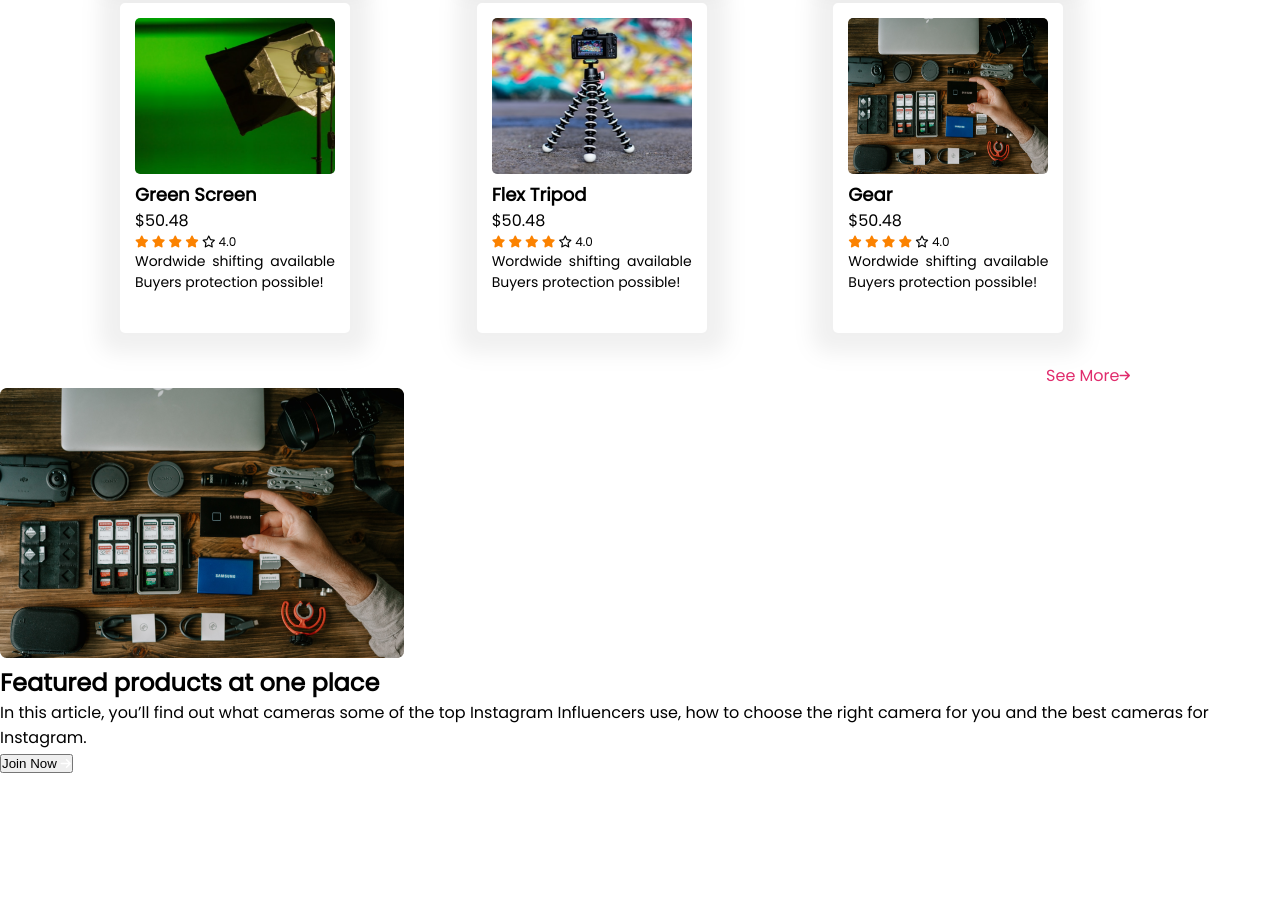
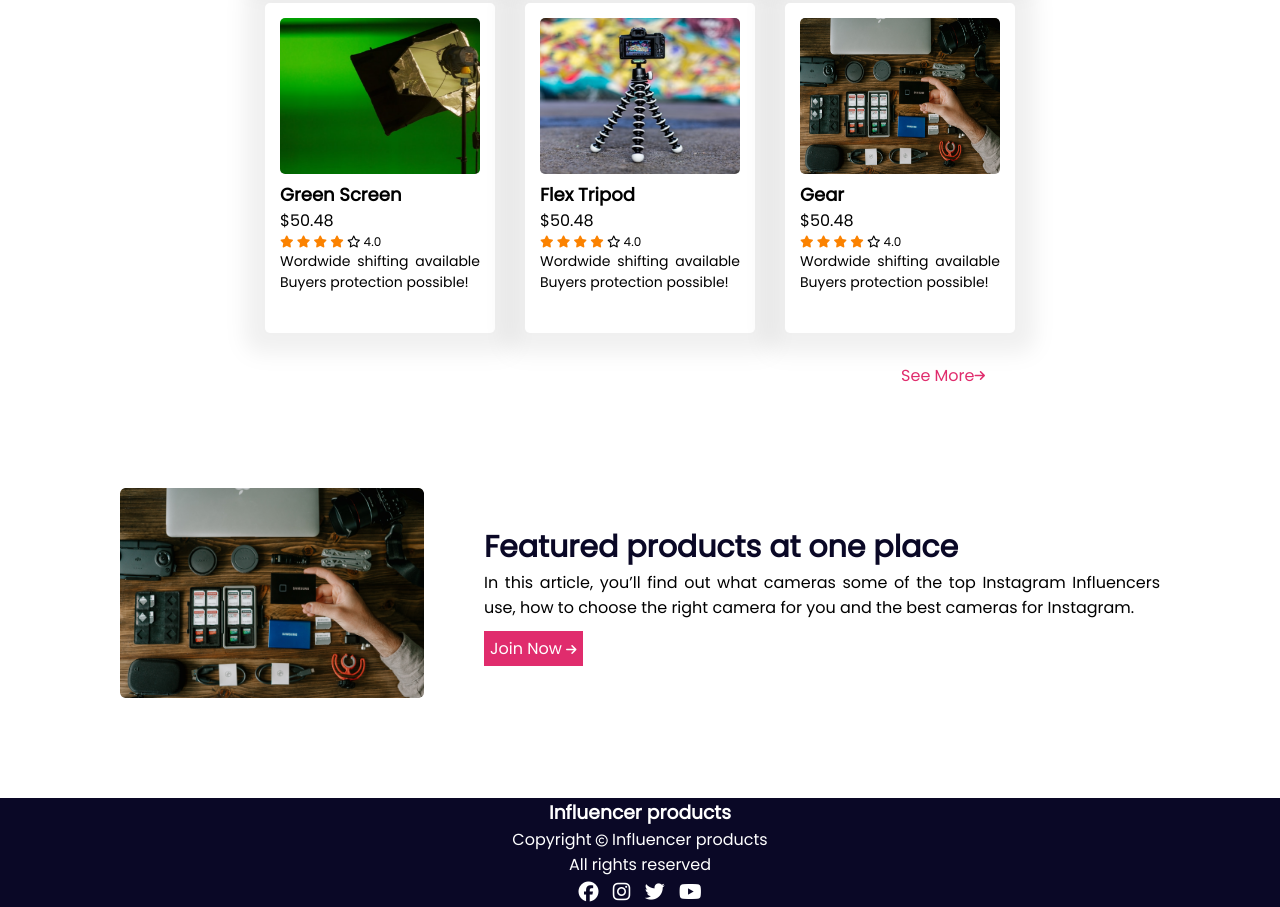
Before and after one commit to MoniruzzamanBappy/Assignment2, a plain HTML site: page index.html in a window 1280 px wide. Shown: the part 1902-2809 px from the top of the page. Before the commit the page ends 2677 px from the top, so only its background shows below. Drawn offline with Linux system fonts and the light colour scheme.

Commit message:
first commit

```diff
--- a/index.html
+++ b/index.html
@@ -349,12 +349,30 @@
                     <h2>Featured products at one place</h2>
                     <p>In this article, you’ll find out what cameras some of the top Instagram Influencers use, how to
                         choose the right camera for you and the best cameras for Instagram.</p>
-                    <button>Join Now <i style="color: #ffffff;" class="fas fa-arrow-right"></i></button>
+                    <a href="">Join Now <i style="color: #ffffff;" class="fas fa-arrow-right"></i></a>
                 </div>
             </div>
         </section>
     </main>
 
+    <footer class="footer-section">
+
+        <div class="icon-container">
+            <h3>Influencer products</h3>
+            <div class="footer-text">
+                <p>Copyright <i class="far fa-copyright"></i> Influencer products</p>
+                <p>All rights reserved</p>
+            </div>
+            <div class="icon">
+                <i class="fab fa-facebook"></i>
+                <i class="fab fa-instagram"></i>
+                <i class="fab fa-twitter"></i>
+                <i class="fab fa-youtube"></i>
+            </div>
+        </div>
+
+    </footer>
+
 </body>
 
 </html>
--- a/style.css
+++ b/style.css
@@ -109,6 +109,11 @@ main {
     border-radius: 50%;
 }
 
+.start-img:hover {
+    transform: scale(1.2);
+    transition: transform 2s ease-in-out;
+}
+
 /* website logo design */
 .website {
 
@@ -140,7 +145,8 @@ hr {
 
 /* Collection design */
 .popular {
-
+    display: flex;
+    justify-content: center;
     margin-left: 120px;
     margin-right: 120px;
 }
@@ -211,3 +217,63 @@ hr {
     margin-right: 30px;
     color: #E02C6D;
 }
+
+/* bonus part */
+
+.special-part {
+    display: flex;
+    margin-left: 120px;
+    margin-right: 120px;
+    margin-top: 100px;
+    justify-content: space-between;
+    align-items: center;
+}
+
+.special-part img {
+    width: 304px;
+    height: 210px;
+    border-radius: 5px;
+    margin-right: 60px;
+}
+
+.bonus-details h2 {
+    color: #0A0826;
+    font-weight: bold;
+    font-size: 30px;
+}
+
+.bonus-details p {
+    font-size: 16px;
+    text-align: justify;
+    margin-bottom: 16px;
+}
+
+.bonus-details a {
+    text-decoration: none;
+    background-color: #E02C6D;
+    color: white;
+    border: 1px solid #E02C6D;
+    padding: 5px;
+}
+
+/* ------------------------------
+        Footer section
+---------------------------------*/
+
+.footer-section {
+    margin-top: 100px;
+}
+
+.icon-container {
+    display: grid;
+    text-align: center;
+    margin-left: auto;
+    margin-right: auto;
+    background-color: #0A0826;
+    color: white;
+}
+
+.icon i {
+    font-size: 20px;
+    padding: 5px;
+}
```
Also changed, not shown: images/icon/facebook.png (added), images/icon/instagram.png (added), images/icon/twitter.png (added), images/icon/youtube.png (added).
